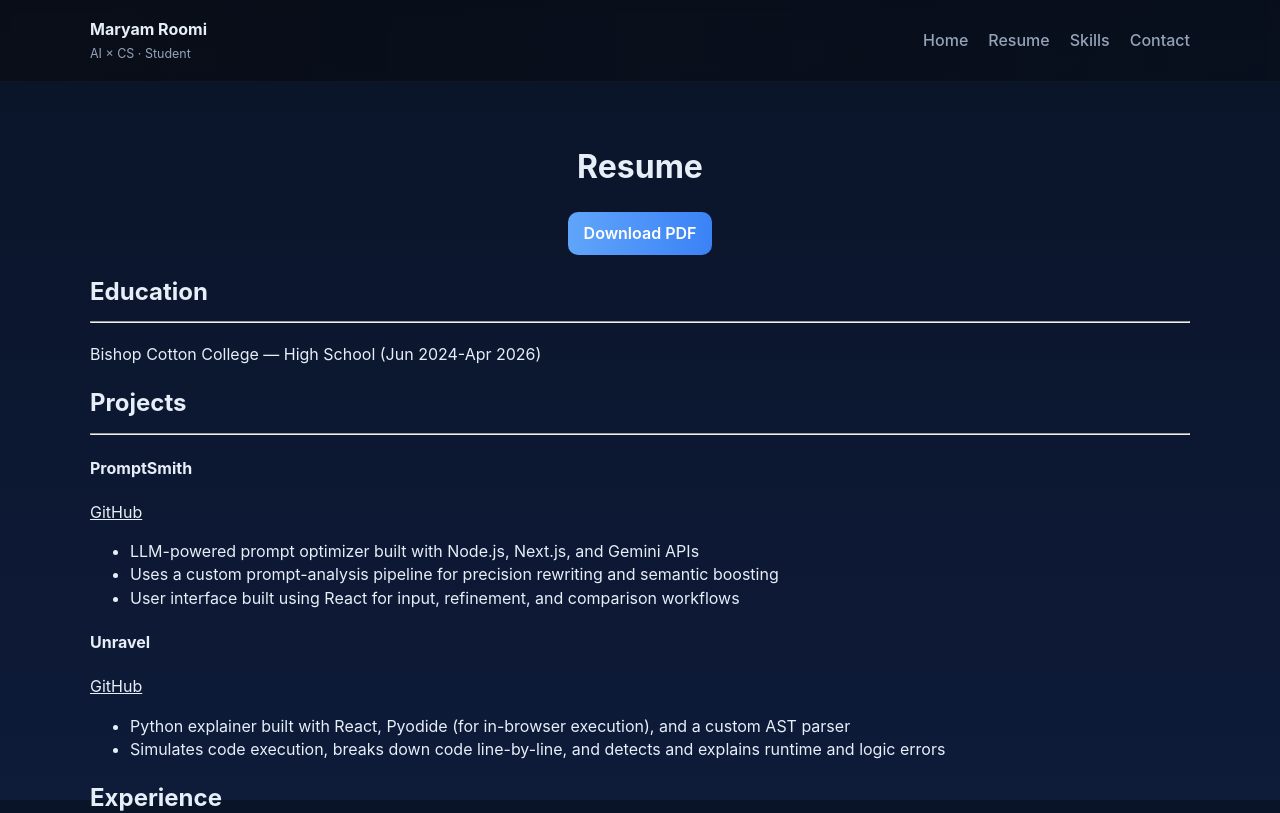
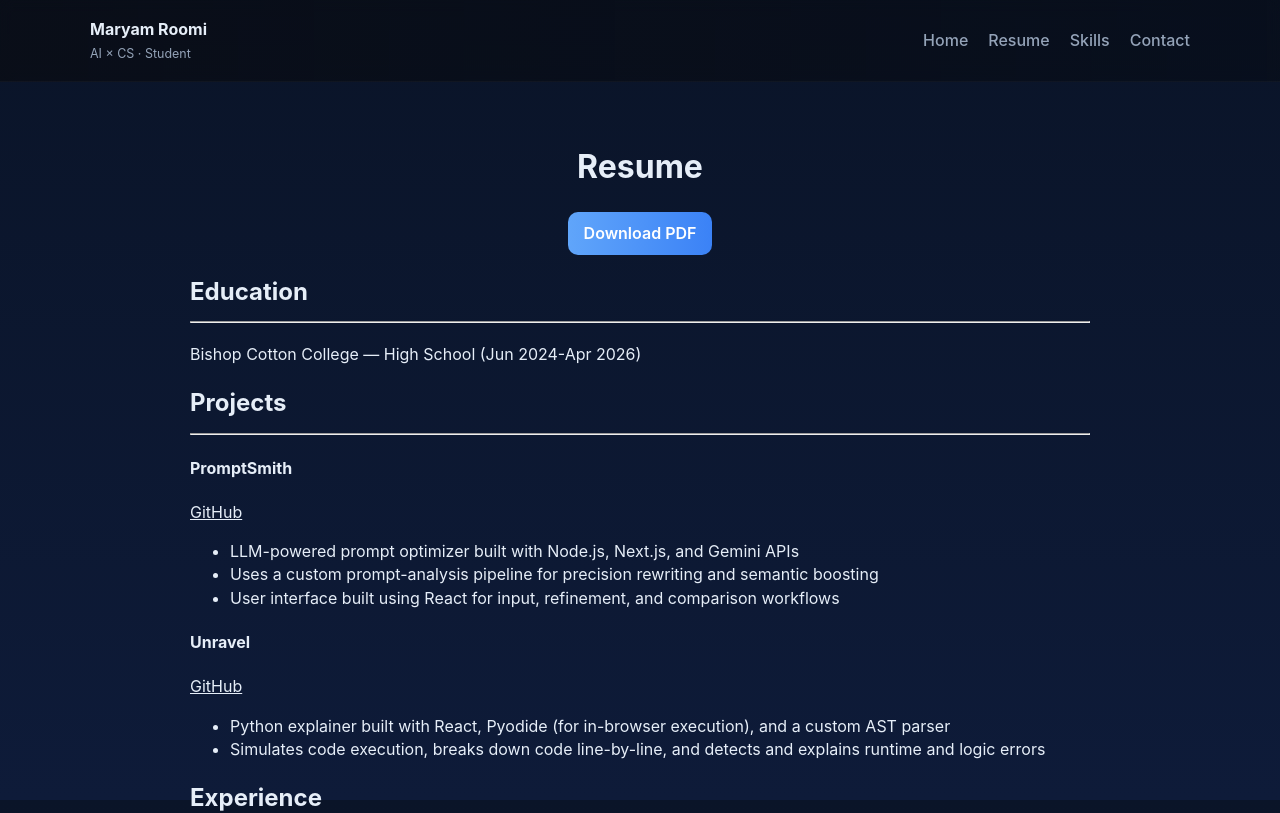
Before and after one commit to MaryamAishah/portfolio, a Next.js app: page /resume in a window 1280 px wide. Shown: the top 813 px of the page. Built offline with nearby package versions, Linux system fonts and the light colour scheme.

Commit message:
Update css

```diff
--- a/styles/Home.module.css
+++ b/styles/Home.module.css
@@ -61,7 +61,7 @@
 }
 
 .containerWide {
-  max-width: 1100px;
+  max-width: 900px;
   margin: 0 auto;
   padding: 0 24px;
 }
```
